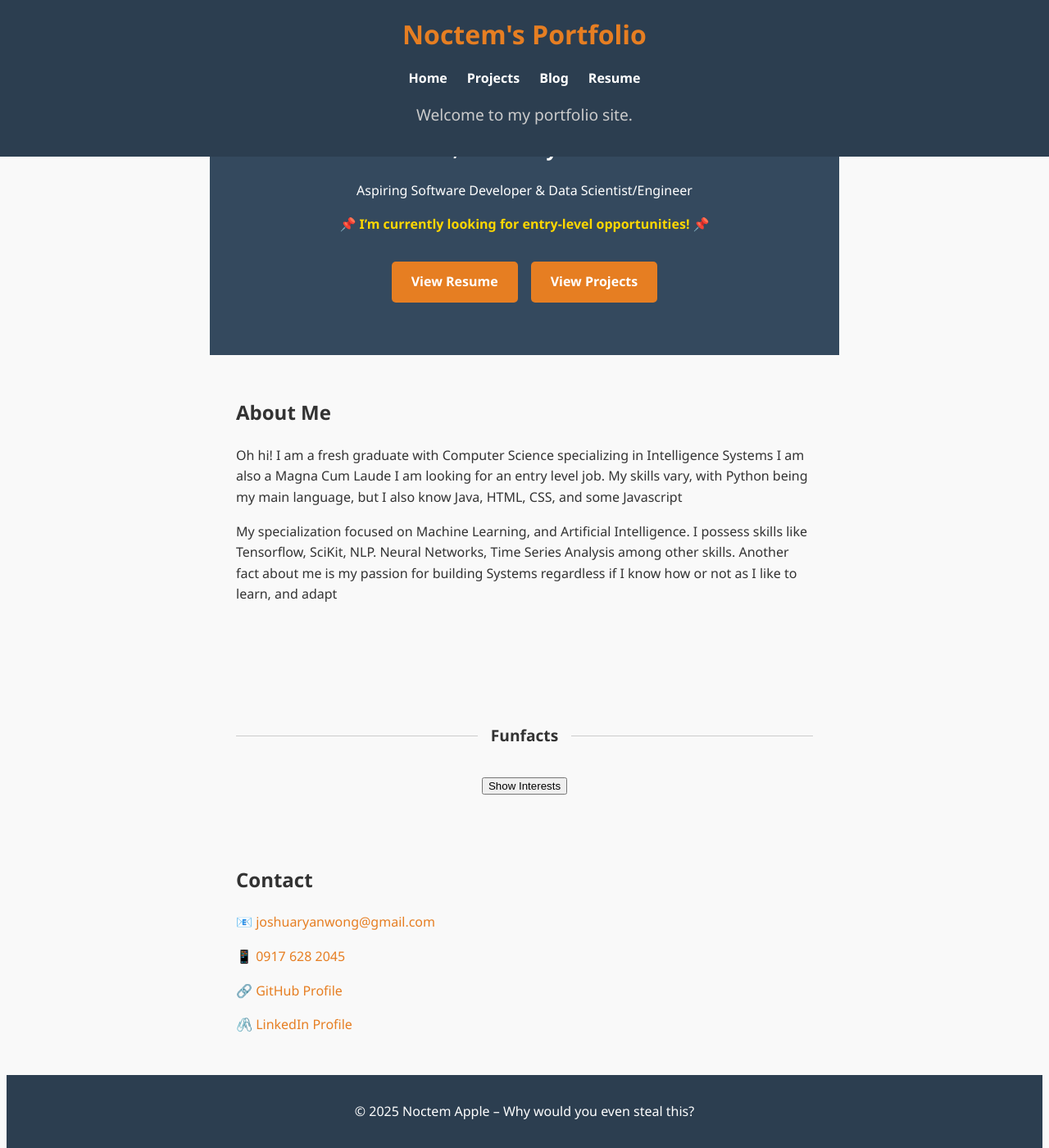
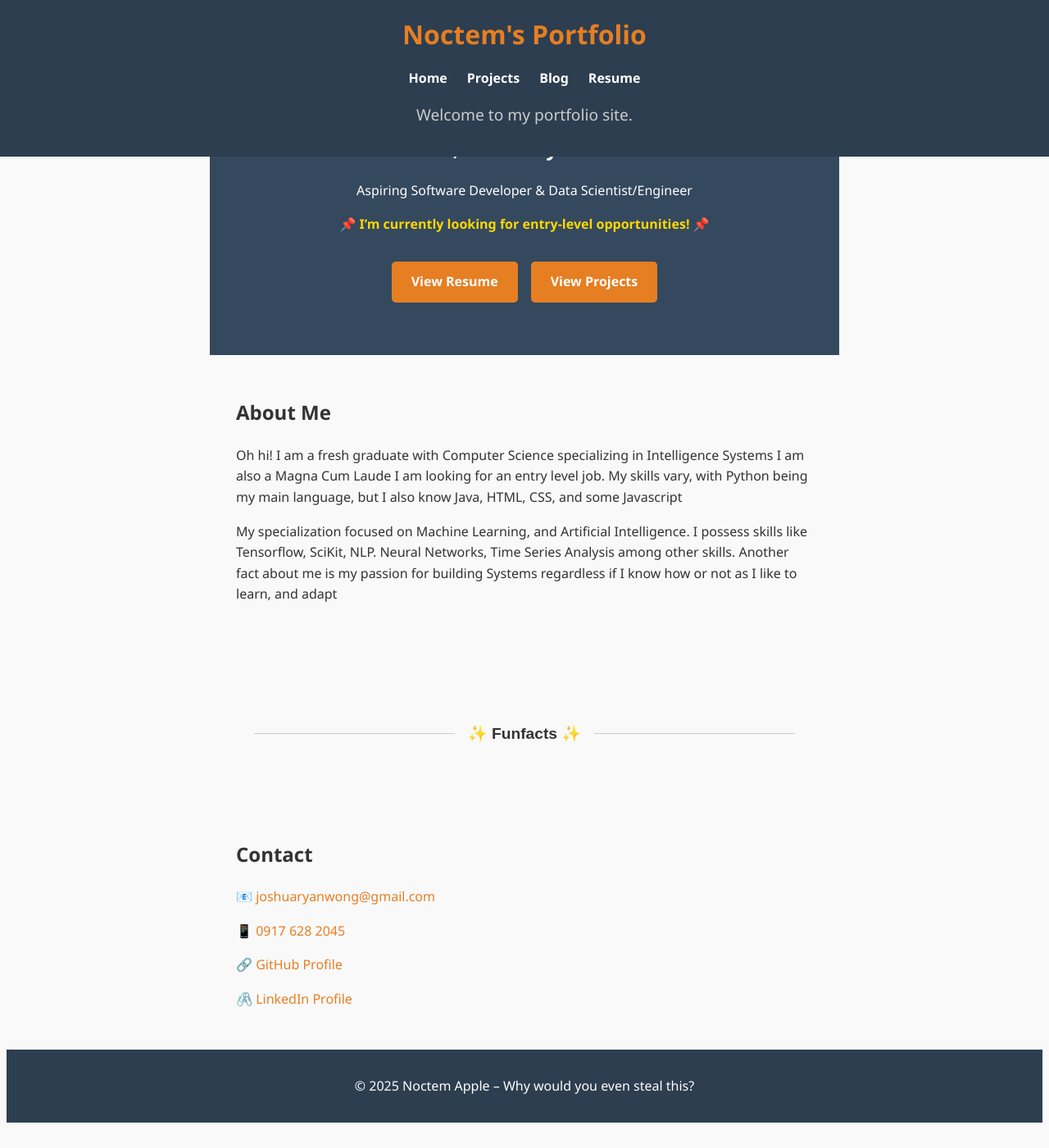
Before and after one commit to NoctemApple/NoctemApple.github.io, a Jekyll site: the page built from index.html, in a window 1280 px wide and 1400 px high, scrolled down 116 px. Shown: the whole window at 82% size. Built offline with Jekyll 4.4.1, drawn with Linux system fonts in a browser that asks for light colours; after the commit the page ends 1485 px from its top, so only the background shows below that.

Commit message:
💄 more fixes

```diff
--- a/assets/style.css
+++ b/assets/style.css
@@ -250,6 +250,31 @@ article img {
   margin-top: 2rem;
 }
 
+.divider-button {
+  display: flex;
+  align-items: center;
+  justify-content: center;
+  width: 100%;
+  margin: 2rem 0;
+  background: none;
+  border: none;
+  font-size: 1.2rem;
+  font-weight: bold;
+  color: #333;
+  cursor: pointer;
+  position: relative;
+}
+
+.divider-button::before,
+.divider-button::after {
+  content: "";
+  flex: 1;
+  height: 1px;
+  background: #ccc;
+  margin: 0 1rem;
+}
+
+
 .divider-with-label {
   display: flex;
   align-items: center;
--- a/index.html
+++ b/index.html
@@ -35,32 +35,24 @@ permalink: /index.html
 </section>
 
 <section id="interests-toggle">
-  <div class="divider-with-label">
-    <hr>
-    <span>Funfacts</span>
-    <hr>
-  </div>
-
-  <button onclick="toggleInterests()">Show Interests</button>
+  <button class="divider-button" onclick="toggleInterests()">✨ Funfacts ✨</button>
 
   <div id="interests-section" class="hidden">
+    <img src="/assets/website_images/neuro.gif" alt="Gif of Neuro" style="display: block; margin: 1.5rem auto; max-width: 200px; border-radius: 12px;">
 
-  <img src="/assets/website_images/neuro.gif" alt="Gif of Neuro" style="display: block; margin: 1.5rem auto; max-width: 200px; border-radius: 12px;">
-
-  <p>
-    Outside of software and artificial intelligence
-    my personal interests are:
-  </p>
+    <p>
+      Outside of software and artificial intelligence, my personal interests are:
+    </p>
     <ul style="max-width: 800px; margin: 0 auto; padding-left: 1.2rem;">
       <li><strong>Video Games:</strong> varying from Mobile games, RPGs, CRPGs, Strategy, Souls Games, and more. </li>
       <li><strong>Music:</strong> but usually from anime, games or vtubers. </li>
-      <li><strong>VTubers:</strong> I like their singing alot, and occassionally watching them when I can. </li>
+      <li><strong>VTubers:</strong> I like their singing a lot, and occasionally watching them when I can. </li>
       <li><strong>Anime:</strong> varies from Romcoms to action, whichever catches my eye. </li>
       <li><strong>Walking:</strong> I love walking under the sun, or when exploring new places. </li>
     </ul>
-
   </div>
 </section>
+
 
 
 
```
